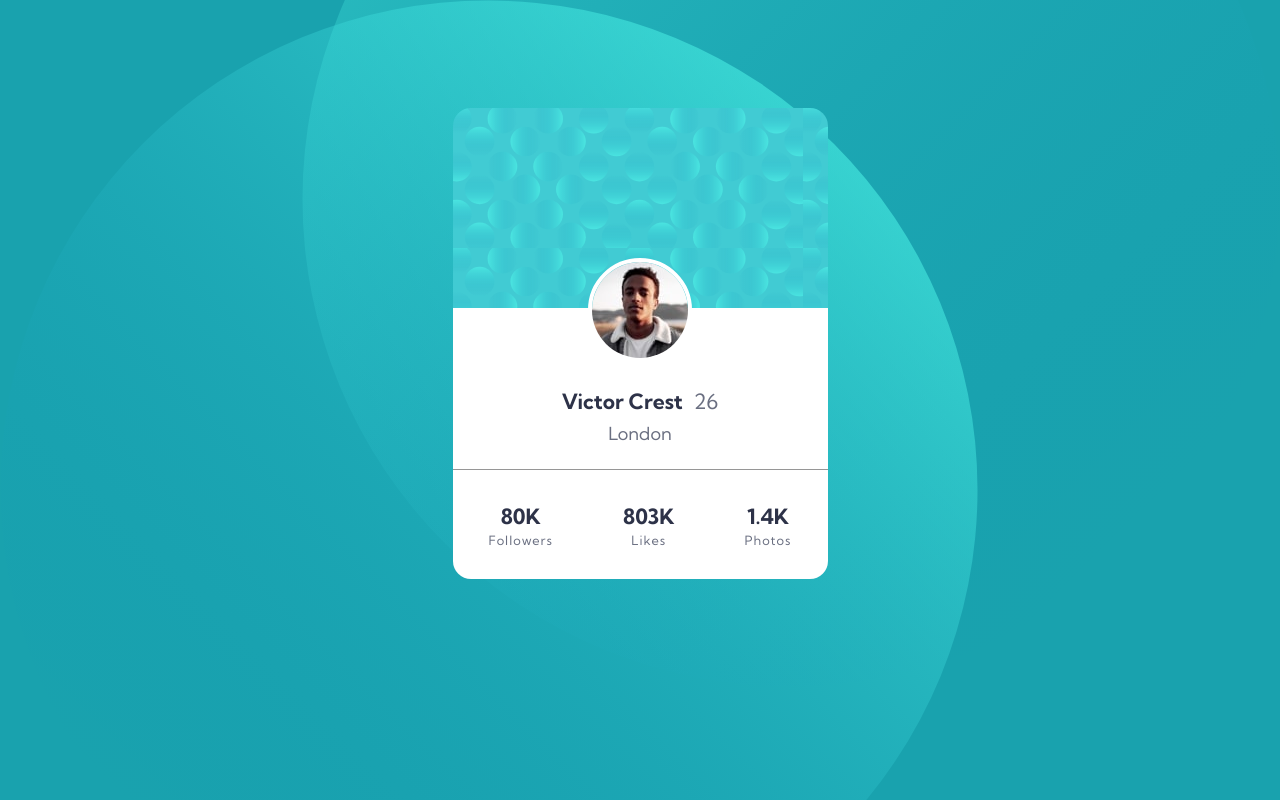
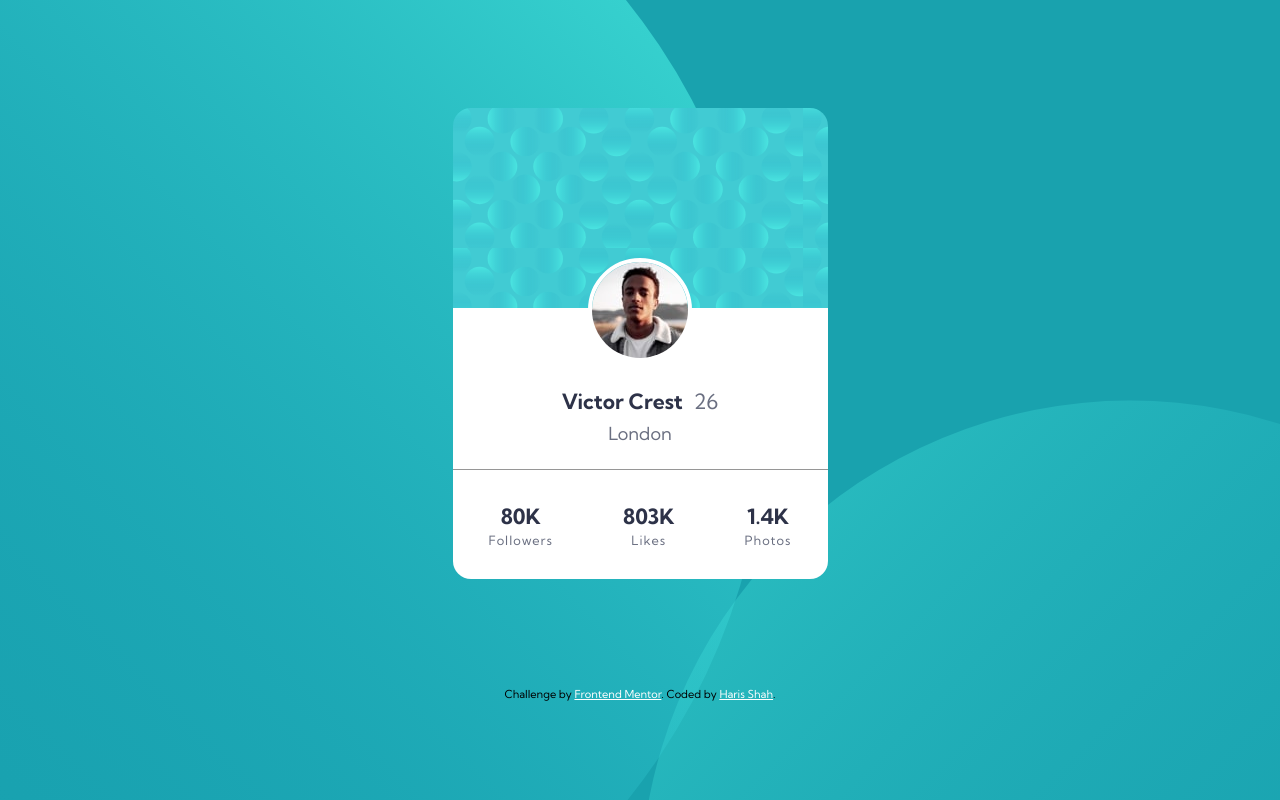
Before and after one commit to hariscs/profile-card, a plain HTML site: page index.html in a window 1280 px wide. Drawn offline with Linux system fonts and the light colour scheme.

Commit message:
readme added and a little bugs fixig

```diff
--- a/css/style.css
+++ b/css/style.css
@@ -17,10 +17,8 @@ body {
 	font-size: 18px;
 	font-family: 'Kumbh Sans', sans-serif;
 	color: var(--Very-dark-desaturated-blue);
-
-	background: url(../images/bg-pattern-top.svg) top left no-repeat,
-		url(../images/bg-pattern-bottom.svg) bottom right no-repeat,
-		var(--Dark-cyan);
+	background: -40vw -30vh/100% no-repeat url(../images/bg-pattern-top.svg),
+		50vw 50vh no-repeat url(../images/bg-pattern-bottom.svg), var(--Dark-cyan);
 }
 
 img {
--- a/index.html
+++ b/index.html
@@ -25,9 +25,10 @@
 			.attribution {
 				font-size: 11px;
 				text-align: center;
+				color: #000;
 			}
 			.attribution a {
-				color: hsl(228, 45%, 44%);
+				color: hsl(0, 0%, 100%);
 			}
 		</style>
 	</head>
@@ -62,11 +63,12 @@
 			</div>
 		</div>
 
-		<!-- <div class="attribution">
+		<div class="attribution">
 			Challenge by
 			<a href="https://www.frontendmentor.io?ref=challenge" target="_blank"
 				>Frontend Mentor</a
-			>. Coded by <a href="#">Haris Shah</a>.
-		</div> -->
+			>. Coded by
+			<a target="_blank" href="https://twitter.com/_haris_shah">Haris Shah</a>.
+		</div>
 	</body>
 </html>
```
Also changed, not shown: images/profile-desktop.png (added), images/profile-mobile.png (added), 2 other files.
